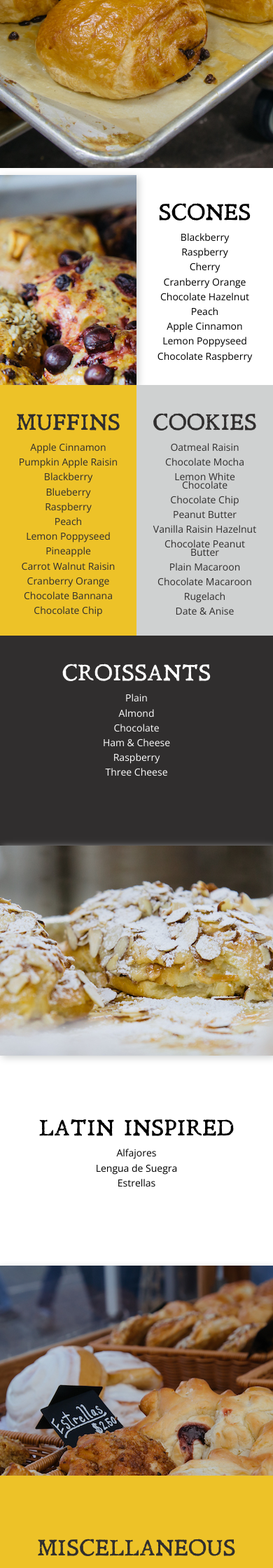
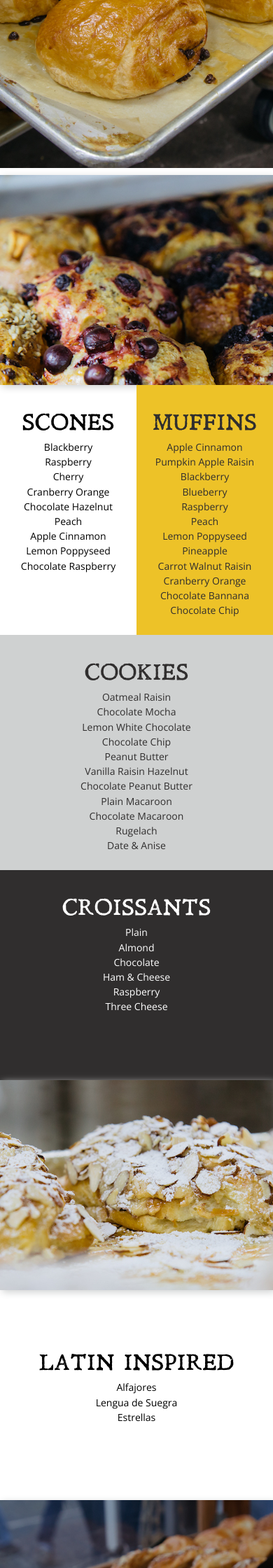
Before and after one commit to SandroMateo/gabriels-website, a Jekyll site: the page built from pastries.html, in a window 390 px wide. Shown: the part 435-2675 px from the top of the page at 70% size. Built offline with Jekyll 4.4.1, drawn with Linux system fonts in a browser that asks for light colours; nearby versions of some CDN libraries.

Commit message:
change flex basis for images on pastry page for mobile

```diff
--- a/_sass/_layout/_pastries.scss
+++ b/_sass/_layout/_pastries.scss
@@ -50,8 +50,8 @@
   justify-content: center;
   text-align: center;
   min-height: 30rem;
-  -webkit-flex: 1 1 50%;
-  flex: 1 1 50%;
+  -webkit-flex: 1 100%;
+  flex: 1 100%;
 
   @include desktop {
     flex-basis: 33%;
```
